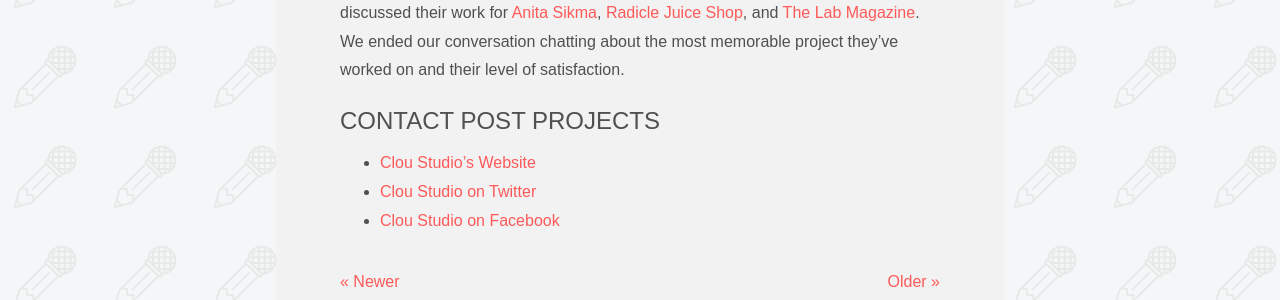
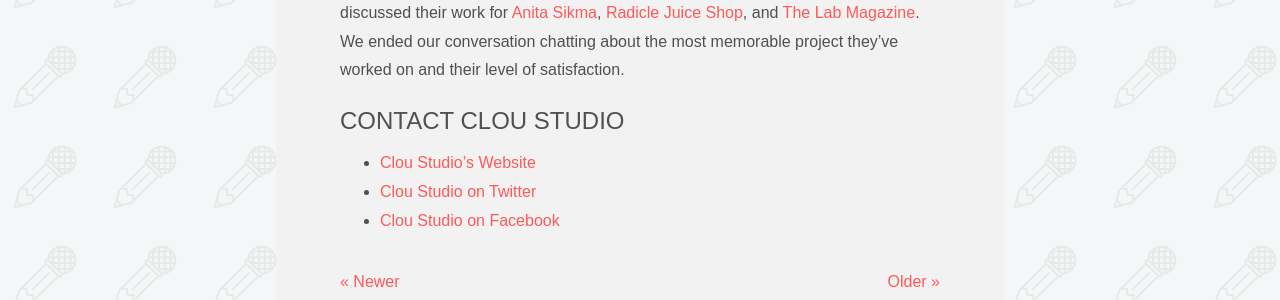
Before and after one commit to justinalm/makingconversation, a Jekyll site: the page built from _posts/2014-09-9-episode-10.markdown, in a window 1280 px wide. Shown: the part 718-1018 px from the top of the page. Built offline with Jekyll 4.4.1, drawn with Linux system fonts in a browser that asks for light colours.

Commit message:
Updated Clou

```diff
--- a/_posts/2014-09-9-episode-10.markdown
+++ b/_posts/2014-09-9-episode-10.markdown
@@ -12,7 +12,7 @@
 
 For Episode 10, we chat with [Ryan Romero](http://www.ryanromero.ca/) and [Travis Collier](https://twitter.com/traviscollier) of [Clou Studio Inc.](http://www.cloustudioinc.com/). We cracked beers and discussed how they met, started a design company, nd realized their practice is like MasterChef Junior. We talk about their design values, where they find inspiration, and their process when working with clients. We discussed their work for [Anita Sikma](http://anitasikma.com/), [Radicle Juice Shop](http://radiclejuice.com/), and [The Lab Magazine](http://thelabmagazine.com/). We ended our conversation chatting about the most memorable project they’ve worked on and their level of satisfaction.
 
-## Contact Post Projects
+## Contact Clou Studio
 - [Clou Studio’s Website](http://www.cloustudioinc.com/)
 - [Clou Studio on Twitter](https://twitter.com/Cloustudio)
 - [Clou Studio on Facebook](https://www.facebook.com/ClouStudio)
```
